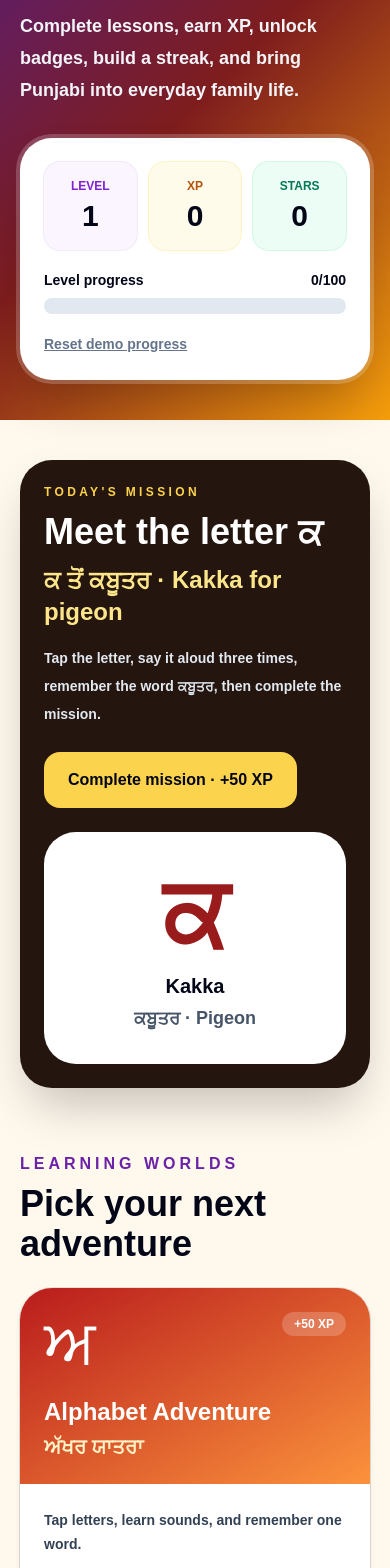
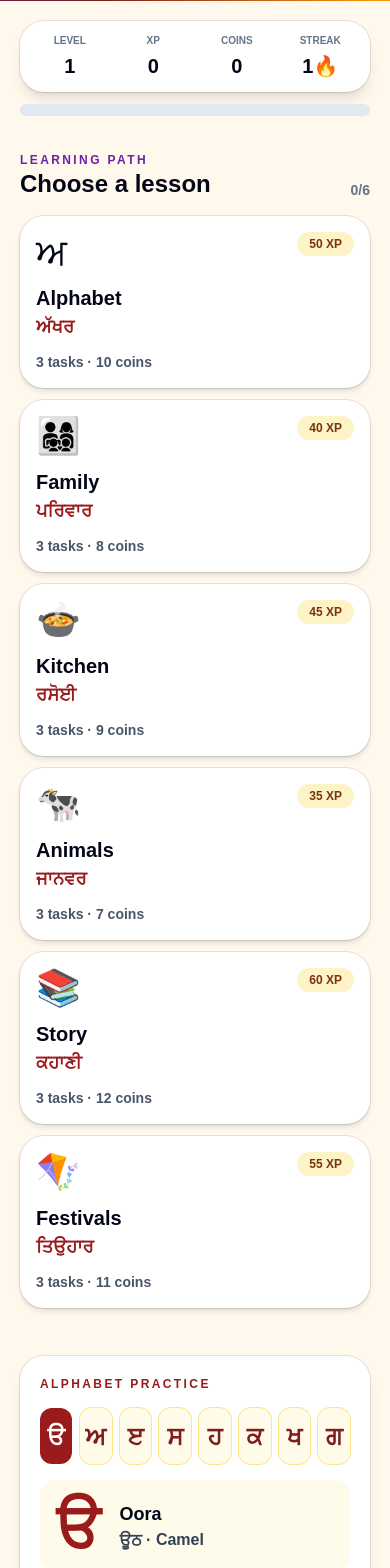
Before and after one commit to Gagan8atwal/sanjha-virsa, a Next.js app: page /kids in a window 390 px wide. Shown: the part 400-1968 px from the top of the page. Built offline with nearby package versions, Linux system fonts and the light colour scheme.

Commit message:
Fix rewards and compact Kids Hub gamification sprint

```diff
--- a/components/KidsLearningHub.tsx
+++ b/components/KidsLearningHub.tsx
@@ -7,18 +7,28 @@ type Lesson = {
   title: string;
   punjabi: string;
   emoji: string;
-  color: string;
   xp: number;
-  description: string;
+  coins: number;
+  tasks: string[];
+};
+
+type Progress = {
+  completed: string[];
+  xp: number;
+  coins: number;
+  streak: number;
+  lastActive: string;
+  name: string;
+  avatar: string;
 };
 
 const lessons: Lesson[] = [
-  { id: 'alphabet', title: 'Alphabet Adventure', punjabi: 'ਅੱਖਰ ਯਾਤਰਾ', emoji: 'ਅ', color: 'from-red-700 to-orange-400', xp: 50, description: 'Tap letters, learn sounds, and remember one word.' },
-  { id: 'family', title: 'My Punjabi Family', punjabi: 'ਮੇਰਾ ਪਰਿਵਾਰ', emoji: '👨‍👩‍👧‍👦', color: 'from-purple-700 to-pink-400', xp: 40, description: 'Learn family words such as ਮਾਂ, ਪਿਤਾ, ਦਾਦੀ, and ਨਾਨਾ.' },
-  { id: 'food', title: 'Punjabi Kitchen', punjabi: 'ਪੰਜਾਬੀ ਰਸੋਈ', emoji: '🍲', color: 'from-amber-600 to-yellow-300', xp: 45, description: 'Learn food words through a colorful kitchen challenge.' },
-  { id: 'animals', title: 'Village Animals', punjabi: 'ਪਿੰਡ ਦੇ ਜਾਨਵਰ', emoji: '🐄', color: 'from-emerald-700 to-lime-400', xp: 35, description: 'Match Punjabi animal words with familiar pictures.' },
-  { id: 'stories', title: 'Story Time', punjabi: 'ਕਹਾਣੀ ਸਮਾਂ', emoji: '📚', color: 'from-blue-700 to-cyan-400', xp: 60, description: 'Read one short story and answer a family question.' },
-  { id: 'festivals', title: 'Festival Quest', punjabi: 'ਤਿਉਹਾਰ ਯਾਤਰਾ', emoji: '🪁', color: 'from-fuchsia-700 to-rose-400', xp: 55, description: 'Explore Vaisakhi, Lohri, Gurpurabs, Maghi, and Teeyan.' },
+  { id: 'alphabet', title: 'Alphabet', punjabi: 'ਅੱਖਰ', emoji: 'ਅ', xp: 50, coins: 10, tasks: ['Tap 3 letters', 'Say one word aloud', 'Choose the correct meaning'] },
+  { id: 'family', title: 'Family', punjabi: 'ਪਰਿਵਾਰ', emoji: '👨‍👩‍👧‍👦', xp: 40, coins: 8, tasks: ['Learn 3 family words', 'Say one sentence', 'Ask an elder one question'] },
+  { id: 'food', title: 'Kitchen', punjabi: 'ਰਸੋਈ', emoji: '🍲', xp: 45, coins: 9, tasks: ['Learn 3 food words', 'Match one item', 'Name a family dish'] },
+  { id: 'animals', title: 'Animals', punjabi: 'ਜਾਨਵਰ', emoji: '🐄', xp: 35, coins: 7, tasks: ['Learn 3 animals', 'Match one sound', 'Say one Punjabi name'] },
+  { id: 'stories', title: 'Story', punjabi: 'ਕਹਾਣੀ', emoji: '📚', xp: 60, coins: 12, tasks: ['Open a story', 'Reach the last page', 'Answer the family question'] },
+  { id: 'festivals', title: 'Festivals', punjabi: 'ਤਿਉਹਾਰ', emoji: '🪁', xp: 55, coins: 11, tasks: ['Learn one festival', 'Name one tradition', 'Complete the recap'] },
 ];
 
 const alphabet = [
@@ -29,180 +39,182 @@ const alphabet = [
   { letter: 'ਹ', name: 'Haha', word: 'ਹਿੰਮਤ', meaning: 'Courage' },
   { letter: 'ਕ', name: 'Kakka', word: 'ਕਬੂਤਰ', meaning: 'Pigeon' },
   { letter: 'ਖ', name: 'Khakha', word: 'ਖੇਤ', meaning: 'Field' },
-  { letter: 'ਗ', name: 'Gagga', word: 'ਗੁਰੂ', meaning: 'Teacher/Guide' },
+  { letter: 'ਗ', name: 'Gagga', word: 'ਗੁਰੂ', meaning: 'Guide' },
 ];
 
-const badges = [
-  { id: 'first-step', title: 'First Step', icon: '🌟', need: 1 },
-  { id: 'alphabet-star', title: 'Alphabet Star', icon: 'ਅ', need: 2 },
-  { id: 'virsa-explorer', title: 'Virsa Explorer', icon: '🧭', need: 4 },
-  { id: 'daily-hero', title: 'Daily Hero', icon: '🔥', need: 6 },
-];
+const defaultProgress: Progress = {
+  completed: [], xp: 0, coins: 0, streak: 1, lastActive: '', name: 'Punjab Explorer', avatar: '🦁',
+};
+
+function todayKey() {
+  return new Date().toISOString().slice(0, 10);
+}
 
 export default function KidsLearningHub() {
-  const [completed, setCompleted] = useState<string[]>([]);
+  const [progress, setProgress] = useState<Progress>(defaultProgress);
+  const [activeLesson, setActiveLesson] = useState<Lesson | null>(null);
+  const [taskIndex, setTaskIndex] = useState(0);
   const [selectedLetter, setSelectedLetter] = useState(alphabet[0]);
-  const [missionDone, setMissionDone] = useState(false);
-  const [celebrate, setCelebrate] = useState(false);
+  const [reward, setReward] = useState<Lesson | null>(null);
+  const [profileOpen, setProfileOpen] = useState(false);
 
   useEffect(() => {
-    const saved = window.localStorage.getItem('sanjha-kids-progress');
-    if (saved) setCompleted(JSON.parse(saved));
+    const saved = window.localStorage.getItem('sanjha-game-progress-v2');
+    if (saved) {
+      const parsed = JSON.parse(saved) as Progress;
+      const today = todayKey();
+      setProgress({ ...parsed, streak: parsed.lastActive && parsed.lastActive !== today ? parsed.streak : Math.max(1, parsed.streak) });
+    }
   }, []);
 
   useEffect(() => {
-    window.localStorage.setItem('sanjha-kids-progress', JSON.stringify(completed));
-  }, [completed]);
+    window.localStorage.setItem('sanjha-game-progress-v2', JSON.stringify(progress));
+  }, [progress]);
 
-  const xp = useMemo(() => lessons.filter((lesson) => completed.includes(lesson.id)).reduce((total, lesson) => total + lesson.xp, 0) + (missionDone ? 50 : 0), [completed, missionDone]);
-  const level = Math.floor(xp / 100) + 1;
-  const levelProgress = xp % 100;
-  const stars = completed.length + (missionDone ? 1 : 0);
+  const level = Math.floor(progress.xp / 100) + 1;
+  const levelProgress = progress.xp % 100;
+  const completedCount = progress.completed.length;
+  const badges = useMemo(() => [
+    { name: 'First Win', icon: '⭐', unlocked: completedCount >= 1 },
+    { name: 'Word Hero', icon: 'ਅ', unlocked: completedCount >= 2 },
+    { name: 'Virsa Guide', icon: '🧭', unlocked: completedCount >= 4 },
+    { name: 'Daily Flame', icon: '🔥', unlocked: progress.streak >= 3 },
+  ], [completedCount, progress.streak]);
 
-  function completeLesson(lesson: Lesson) {
-    if (completed.includes(lesson.id)) return;
-    setCompleted((current) => [...current, lesson.id]);
-    setCelebrate(true);
-    window.setTimeout(() => setCelebrate(false), 1500);
+  function startLesson(lesson: Lesson) {
+    if (progress.completed.includes(lesson.id)) return;
+    setActiveLesson(lesson);
+    setTaskIndex(0);
   }
 
-  function completeMission() {
-    if (missionDone) return;
-    setMissionDone(true);
-    setCelebrate(true);
-    window.setTimeout(() => setCelebrate(false), 1500);
+  function completeTask() {
+    if (!activeLesson) return;
+    if (taskIndex < activeLesson.tasks.length - 1) {
+      setTaskIndex((current) => current + 1);
+      return;
+    }
+
+    const today = todayKey();
+    setProgress((current) => ({
+      ...current,
+      completed: current.completed.includes(activeLesson.id) ? current.completed : [...current.completed, activeLesson.id],
+      xp: current.completed.includes(activeLesson.id) ? current.xp : current.xp + activeLesson.xp,
+      coins: current.completed.includes(activeLesson.id) ? current.coins : current.coins + activeLesson.coins,
+      streak: current.lastActive && current.lastActive !== today ? current.streak + 1 : current.streak,
+      lastActive: today,
+    }));
+    setReward(activeLesson);
+    setActiveLesson(null);
+    setTaskIndex(0);
   }
 
-  function resetProgress() {
-    setCompleted([]);
-    setMissionDone(false);
+  function saveProfile(name: string, avatar: string) {
+    setProgress((current) => ({ ...current, name: name.trim() || 'Punjab Explorer', avatar }));
+    setProfileOpen(false);
   }
 
   return (
     <main className="min-h-screen bg-[#fff8ed] text-slate-950">
-      {celebrate && (
-        <div className="pointer-events-none fixed inset-0 z-[70] flex items-center justify-center bg-black/20 backdrop-blur-sm">
-          <div className="animate-bounce rounded-[2rem] bg-white px-8 py-6 text-center shadow-2xl ring-4 ring-amber-300">
-            <p className="text-6xl">🎉</p>
-            <p className="mt-2 text-3xl font-black text-red-800">Shabash!</p>
-            <p className="font-bold text-slate-700">XP earned</p>
+      {reward && (
+        <div className="fixed inset-0 z-[80] flex items-center justify-center bg-black/55 p-5 backdrop-blur-sm">
+          <div className="w-full max-w-sm rounded-3xl bg-white p-6 text-center shadow-2xl ring-4 ring-amber-300">
+            <p className="text-5xl">🏆</p>
+            <h2 className="mt-2 text-3xl font-black text-red-800">Shabash!</h2>
+            <p className="mt-1 font-bold text-slate-600">Lesson completed</p>
+            <div className="mt-5 grid grid-cols-2 gap-3">
+              <div className="rounded-2xl bg-amber-50 p-4"><p className="text-xs font-black text-amber-800">XP</p><p className="text-2xl font-black">+{reward.xp}</p></div>
+              <div className="rounded-2xl bg-purple-50 p-4"><p className="text-xs font-black text-purple-800">COINS</p><p className="text-2xl font-black">+{reward.coins}</p></div>
+            </div>
+            <button onClick={() => setReward(null)} className="mt-5 w-full rounded-2xl bg-emerald-600 px-5 py-4 font-black text-white">Continue</button>
           </div>
         </div>
       )}
 
-      <section className="bg-[radial-gradient(circle_at_top_left,#fde68a,transparent_24%),linear-gradient(135deg,#4c1d95,#7f1d1d_52%,#f59e0b)] text-white">
-        <div className="mx-auto max-w-7xl px-5 py-10 md:px-8">
-          <div className="grid gap-8 lg:grid-cols-[1fr_0.8fr] lg:items-center">
+      {activeLesson && (
+        <div className="fixed inset-0 z-[75] flex items-end justify-center bg-black/50 p-3 backdrop-blur-sm sm:items-center">
+          <div className="w-full max-w-lg rounded-3xl bg-white p-5 shadow-2xl">
+            <div className="flex items-center justify-between">
+              <div><p className="text-xs font-black uppercase text-purple-700">Lesson</p><h2 className="text-2xl font-black">{activeLesson.emoji} {activeLesson.title}</h2></div>
+              <button onClick={() => setActiveLesson(null)} className="rounded-full bg-slate-100 px-3 py-2 font-black">×</button>
+            </div>
+            <div className="mt-5 h-3 overflow-hidden rounded-full bg-slate-200"><div className="h-full bg-gradient-to-r from-purple-600 to-amber-400 transition-all" style={{ width: `${((taskIndex + 1) / activeLesson.tasks.length) * 100}%` }} /></div>
+            <p className="mt-5 text-sm font-black text-slate-500">Task {taskIndex + 1} of {activeLesson.tasks.length}</p>
+            <div className="mt-3 rounded-3xl bg-amber-50 p-6 text-center ring-1 ring-amber-200">
+              <p className="text-5xl">{activeLesson.emoji}</p>
+              <p className="mt-4 text-xl font-black">{activeLesson.tasks[taskIndex]}</p>
+              <p className="mt-2 text-sm font-semibold text-slate-600">Complete this step before moving forward.</p>
+            </div>
+            <button onClick={completeTask} className="mt-5 w-full rounded-2xl bg-amber-300 px-5 py-4 font-black text-slate-950">
+              {taskIndex === activeLesson.tasks.length - 1 ? 'Finish lesson' : 'Task done · Next'}
+            </button>
+          </div>
+        </div>
+      )}
+
+      {profileOpen && <ProfileEditor progress={progress} onSave={saveProfile} onClose={() => setProfileOpen(false)} />}
+
+      <section className="bg-[linear-gradient(135deg,#4c1d95,#7f1d1d_55%,#f59e0b)] text-white">
+        <div className="mx-auto max-w-7xl px-5 py-7 md:px-8">
+          <div className="flex flex-col gap-5 md:flex-row md:items-center md:justify-between">
             <div>
-              <p className="inline-flex rounded-full bg-white px-4 py-2 text-sm font-black text-purple-900">Kids Learning Hub</p>
-              <h1 className="mt-5 text-5xl font-black leading-[0.95] md:text-7xl">Learn Punjabi in five joyful minutes.</h1>
-              <p className="mt-6 max-w-2xl text-lg font-semibold leading-8 text-slate-100">Complete lessons, earn XP, unlock badges, build a streak, and bring Punjabi into everyday family life.</p>
+              <p className="text-xs font-black uppercase tracking-[0.25em] text-amber-200">Kids Hub</p>
+              <h1 className="mt-2 text-3xl font-black md:text-5xl">Learn. Play. Preserve.</h1>
+              <p className="mt-2 max-w-xl text-sm font-semibold text-slate-100">Short lessons. Real completion. Meaningful rewards.</p>
             </div>
-
-            <div className="rounded-[2rem] bg-white p-6 text-slate-950 shadow-2xl ring-4 ring-white/20">
-              <div className="grid grid-cols-3 gap-3">
-                <div className="rounded-2xl bg-purple-50 p-4 text-center ring-1 ring-purple-100"><p className="text-xs font-black uppercase text-purple-700">Level</p><p className="mt-1 text-3xl font-black">{level}</p></div>
-                <div className="rounded-2xl bg-amber-50 p-4 text-center ring-1 ring-amber-100"><p className="text-xs font-black uppercase text-amber-700">XP</p><p className="mt-1 text-3xl font-black">{xp}</p></div>
-                <div className="rounded-2xl bg-emerald-50 p-4 text-center ring-1 ring-emerald-100"><p className="text-xs font-black uppercase text-emerald-700">Stars</p><p className="mt-1 text-3xl font-black">{stars}</p></div>
-              </div>
-              <div className="mt-5">
-                <div className="flex justify-between text-sm font-black"><span>Level progress</span><span>{levelProgress}/100</span></div>
-                <div className="mt-2 h-4 overflow-hidden rounded-full bg-slate-200"><div className="h-full rounded-full bg-gradient-to-r from-purple-600 to-amber-400 transition-all" style={{ width: `${levelProgress}%` }} /></div>
-              </div>
-              <button onClick={resetProgress} className="mt-5 text-sm font-black text-slate-500 underline">Reset demo progress</button>
-            </div>
+            <button onClick={() => setProfileOpen(true)} className="flex items-center gap-3 rounded-2xl bg-white/15 p-3 text-left ring-1 ring-white/20">
+              <span className="text-4xl">{progress.avatar}</span><span><span className="block text-xs text-amber-100">Player</span><span className="font-black">{progress.name}</span></span>
+            </button>
           </div>
         </div>
       </section>
 
-      <section className="mx-auto max-w-7xl px-5 py-10 md:px-8">
-        <div className="overflow-hidden rounded-[2rem] bg-[#24160f] p-6 text-white shadow-2xl">
-          <div className="grid gap-6 lg:grid-cols-[1fr_0.55fr] lg:items-center">
-            <div>
-              <p className="text-xs font-black uppercase tracking-[0.28em] text-amber-300">Today&apos;s Mission</p>
-              <h2 className="mt-3 text-4xl font-black">Meet the letter ਕ</h2>
-              <p className="mt-3 text-2xl font-black text-amber-200">ਕ ਤੋਂ ਕਬੂਤਰ · Kakka for pigeon</p>
-              <p className="mt-4 max-w-2xl text-sm font-semibold leading-7 text-slate-200">Tap the letter, say it aloud three times, remember the word ਕਬੂਤਰ, then complete the mission.</p>
-              <button onClick={completeMission} disabled={missionDone} className={`mt-6 rounded-2xl px-6 py-4 font-black ${missionDone ? 'bg-emerald-500 text-white' : 'bg-amber-300 text-slate-950 hover:scale-105'} transition`}>
-                {missionDone ? 'Mission complete · +50 XP' : 'Complete mission · +50 XP'}
-              </button>
-            </div>
-            <div className="rounded-[2rem] bg-white p-8 text-center text-slate-950">
-              <p className="text-8xl font-black text-red-800">ਕ</p>
-              <p className="mt-3 text-xl font-black">Kakka</p>
-              <p className="mt-1 text-lg font-bold text-slate-600">ਕਬੂਤਰ · Pigeon</p>
-            </div>
-          </div>
+      <section className="mx-auto max-w-7xl px-5 py-5 md:px-8">
+        <div className="grid grid-cols-4 gap-2 rounded-3xl bg-white p-3 shadow-lg ring-1 ring-black/10">
+          <Stat label="Level" value={String(level)} />
+          <Stat label="XP" value={String(progress.xp)} />
+          <Stat label="Coins" value={String(progress.coins)} />
+          <Stat label="Streak" value={`${progress.streak}🔥`} />
         </div>
+        <div className="mt-3 h-3 overflow-hidden rounded-full bg-slate-200"><div className="h-full bg-gradient-to-r from-purple-600 to-amber-400" style={{ width: `${levelProgress}%` }} /></div>
       </section>
 
-      <section className="mx-auto max-w-7xl px-5 py-6 md:px-8">
-        <div className="mb-6">
-          <p className="font-black uppercase tracking-[0.25em] text-purple-800">Learning Worlds</p>
-          <h2 className="mt-2 text-4xl font-black">Pick your next adventure</h2>
-        </div>
-        <div className="grid gap-5 md:grid-cols-2 lg:grid-cols-3">
+      <section className="mx-auto max-w-7xl px-5 py-4 md:px-8">
+        <div className="mb-4 flex items-end justify-between"><div><p className="text-xs font-black uppercase tracking-[0.2em] text-purple-800">Learning path</p><h2 className="text-2xl font-black">Choose a lesson</h2></div><span className="text-sm font-black text-slate-500">{completedCount}/{lessons.length}</span></div>
+        <div className="grid gap-3 sm:grid-cols-2 lg:grid-cols-3">
           {lessons.map((lesson) => {
-            const done = completed.includes(lesson.id);
-            return (
-              <button key={lesson.id} onClick={() => completeLesson(lesson)} className="group overflow-hidden rounded-[2rem] bg-white text-left shadow-md ring-1 ring-black/10 transition hover:-translate-y-1 hover:shadow-2xl">
-                <div className={`bg-gradient-to-br ${lesson.color} p-6 text-white`}>
-                  <div className="flex items-start justify-between gap-4"><span className="text-6xl">{lesson.emoji}</span><span className="rounded-full bg-white/20 px-3 py-1 text-xs font-black">+{lesson.xp} XP</span></div>
-                  <h3 className="mt-6 text-2xl font-black">{lesson.title}</h3>
-                  <p className="mt-1 text-xl font-black text-amber-100">{lesson.punjabi}</p>
-                </div>
-                <div className="p-6">
-                  <p className="text-sm font-semibold leading-6 text-slate-700">{lesson.description}</p>
-                  <div className={`mt-5 rounded-2xl px-4 py-3 text-center font-black ${done ? 'bg-emerald-100 text-emerald-800' : 'bg-amber-300 text-slate-950 group-hover:bg-amber-200'}`}>{done ? 'Completed' : 'Start lesson'}</div>
-                </div>
-              </button>
-            );
+            const done = progress.completed.includes(lesson.id);
+            return <button key={lesson.id} onClick={() => startLesson(lesson)} className={`rounded-3xl p-4 text-left shadow-md ring-1 transition ${done ? 'bg-emerald-50 ring-emerald-200' : 'bg-white ring-black/10 hover:-translate-y-1 hover:shadow-xl'}`}>
+              <div className="flex items-start justify-between"><span className="text-4xl">{lesson.emoji}</span><span className={`rounded-full px-3 py-1 text-xs font-black ${done ? 'bg-emerald-200 text-emerald-900' : 'bg-amber-100 text-amber-900'}`}>{done ? 'Completed' : `${lesson.xp} XP`}</span></div>
+              <h3 className="mt-3 text-xl font-black">{lesson.title}</h3><p className="text-lg font-black text-red-800">{lesson.punjabi}</p>
+              <p className="mt-3 text-sm font-semibold text-slate-600">{done ? 'Reward already earned.' : `${lesson.tasks.length} tasks · ${lesson.coins} coins`}</p>
+            </button>;
           })}
         </div>
       </section>
 
-      <section className="mx-auto max-w-7xl px-5 py-12 md:px-8">
-        <div className="grid gap-6 lg:grid-cols-[1fr_0.8fr]">
-          <div className="rounded-[2rem] bg-white p-6 shadow-xl ring-1 ring-black/10">
-            <p className="font-black uppercase tracking-[0.25em] text-red-800">Alphabet Playground</p>
-            <h2 className="mt-2 text-4xl font-black">Tap a letter</h2>
-            <div className="mt-6 grid grid-cols-4 gap-3 sm:grid-cols-8">
-              {alphabet.map((item) => (
-                <button key={item.letter} onClick={() => setSelectedLetter(item)} className={`rounded-2xl p-4 text-4xl font-black transition hover:scale-110 ${selectedLetter.letter === item.letter ? 'bg-red-800 text-white shadow-xl' : 'bg-amber-50 text-red-900 ring-1 ring-amber-200'}`}>{item.letter}</button>
-              ))}
-            </div>
-            <div className="mt-6 rounded-[2rem] bg-amber-50 p-6 ring-1 ring-amber-200">
-              <div className="grid gap-5 md:grid-cols-[0.45fr_1fr] md:items-center">
-                <div className="text-center"><p className="text-8xl font-black text-red-800">{selectedLetter.letter}</p><p className="mt-2 text-xl font-black">{selectedLetter.name}</p></div>
-                <div><p className="text-3xl font-black">{selectedLetter.word}</p><p className="mt-2 text-xl font-bold text-slate-700">{selectedLetter.meaning}</p><p className="mt-4 text-sm font-semibold text-slate-600">Say the sound. Trace the letter with your finger. Use the word in a family conversation.</p></div>
-              </div>
-            </div>
+      <section className="mx-auto max-w-7xl px-5 py-8 md:px-8">
+        <div className="grid gap-4 lg:grid-cols-[1.2fr_0.8fr]">
+          <div className="rounded-3xl bg-white p-5 shadow-lg ring-1 ring-black/10">
+            <p className="text-xs font-black uppercase tracking-[0.2em] text-red-800">Alphabet practice</p>
+            <div className="mt-4 grid grid-cols-8 gap-2">{alphabet.map((item) => <button key={item.letter} onClick={() => setSelectedLetter(item)} className={`rounded-xl py-3 text-2xl font-black ${selectedLetter.letter === item.letter ? 'bg-red-800 text-white' : 'bg-amber-50 text-red-900 ring-1 ring-amber-200'}`}>{item.letter}</button>)}</div>
+            <div className="mt-4 flex items-center gap-5 rounded-2xl bg-amber-50 p-4"><span className="text-6xl font-black text-red-800">{selectedLetter.letter}</span><div><p className="text-lg font-black">{selectedLetter.name}</p><p className="font-bold text-slate-700">{selectedLetter.word} · {selectedLetter.meaning}</p></div></div>
           </div>
-
-          <div className="rounded-[2rem] bg-white p-6 shadow-xl ring-1 ring-black/10">
-            <p className="font-black uppercase tracking-[0.25em] text-emerald-700">Achievement Badges</p>
-            <h2 className="mt-2 text-4xl font-black">Unlock your path</h2>
-            <div className="mt-6 grid gap-3 sm:grid-cols-2">
-              {badges.map((badge) => {
-                const unlocked = stars >= badge.need;
-                return <div key={badge.id} className={`rounded-2xl p-5 ring-1 ${unlocked ? 'bg-emerald-50 ring-emerald-200' : 'bg-slate-100 ring-slate-200 opacity-60'}`}><p className="text-4xl">{badge.icon}</p><h3 className="mt-3 font-black">{badge.title}</h3><p className="mt-1 text-xs font-bold text-slate-600">{unlocked ? 'Unlocked' : `Earn ${badge.need} stars`}</p></div>;
-              })}
-            </div>
-          </div>
-        </div>
-      </section>
-
-      <section className="bg-white py-12">
-        <div className="mx-auto max-w-7xl px-5 md:px-8">
-          <p className="font-black uppercase tracking-[0.25em] text-blue-800">Mini Games</p>
-          <h2 className="mt-2 text-4xl font-black">Game worlds ready for expansion</h2>
-          <div className="mt-6 grid gap-4 sm:grid-cols-2 md:grid-cols-4">
-            {['Memory Match', 'Letter Match', 'Word Builder', 'Village Explorer', 'Animal Match', 'Festival Match', 'Find the Object', 'Family Challenge'].map((game, index) => (
-              <div key={game} className="rounded-[2rem] bg-[#fff8ed] p-5 ring-1 ring-amber-100"><p className="text-3xl">{['🧠','🔤','🧩','🚜','🐄','🪁','🔎','👨‍👩‍👧‍👦'][index]}</p><h3 className="mt-3 text-lg font-black">{game}</h3><p className="mt-2 text-sm font-semibold text-slate-600">Interactive game module coming in the next expansion.</p></div>
-            ))}
+          <div className="rounded-3xl bg-[#24160f] p-5 text-white shadow-lg">
+            <p className="text-xs font-black uppercase tracking-[0.2em] text-amber-300">Badges</p>
+            <div className="mt-4 grid grid-cols-2 gap-3">{badges.map((badge) => <div key={badge.name} className={`rounded-2xl p-3 ${badge.unlocked ? 'bg-white text-slate-950' : 'bg-white/10 text-white/50'}`}><p className="text-3xl">{badge.icon}</p><p className="mt-1 text-sm font-black">{badge.name}</p><p className="text-xs">{badge.unlocked ? 'Unlocked' : 'Locked'}</p></div>)}</div>
           </div>
         </div>
       </section>
     </main>
   );
 }
+
+function Stat({ label, value }: { label: string; value: string }) {
+  return <div className="text-center"><p className="text-[10px] font-black uppercase text-slate-500">{label}</p><p className="mt-1 text-xl font-black sm:text-2xl">{value}</p></div>;
+}
+
+function ProfileEditor({ progress, onSave, onClose }: { progress: Progress; onSave: (name: string, avatar: string) => void; onClose: () => void }) {
+  const [name, setName] = useState(progress.name);
+  const [avatar, setAvatar] = useState(progress.avatar);
+  return <div className="fixed inset-0 z-[90] flex items-end justify-center bg-black/55 p-3 backdrop-blur-sm sm:items-center"><div className="w-full max-w-md rounded-3xl bg-white p-5"><div className="flex justify-between"><h2 className="text-2xl font-black">Kid profile</h2><button onClick={onClose} className="font-black">×</button></div><input value={name} onChange={(event) => setName(event.target.value)} className="mt-5 w-full rounded-2xl border p-4 font-bold" placeholder="Name" /><div className="mt-4 flex gap-3">{['🦁','🐯','🦚','🐘','🐦'].map((item) => <button key={item} onClick={() => setAvatar(item)} className={`rounded-2xl p-3 text-3xl ${avatar === item ? 'bg-amber-200 ring-2 ring-amber-500' : 'bg-slate-100'}`}>{item}</button>)}</div><button onClick={() => onSave(name, avatar)} className="mt-5 w-full rounded-2xl bg-emerald-600 p-4 font-black text-white">Save profile</button></div></div>;
+}
```
